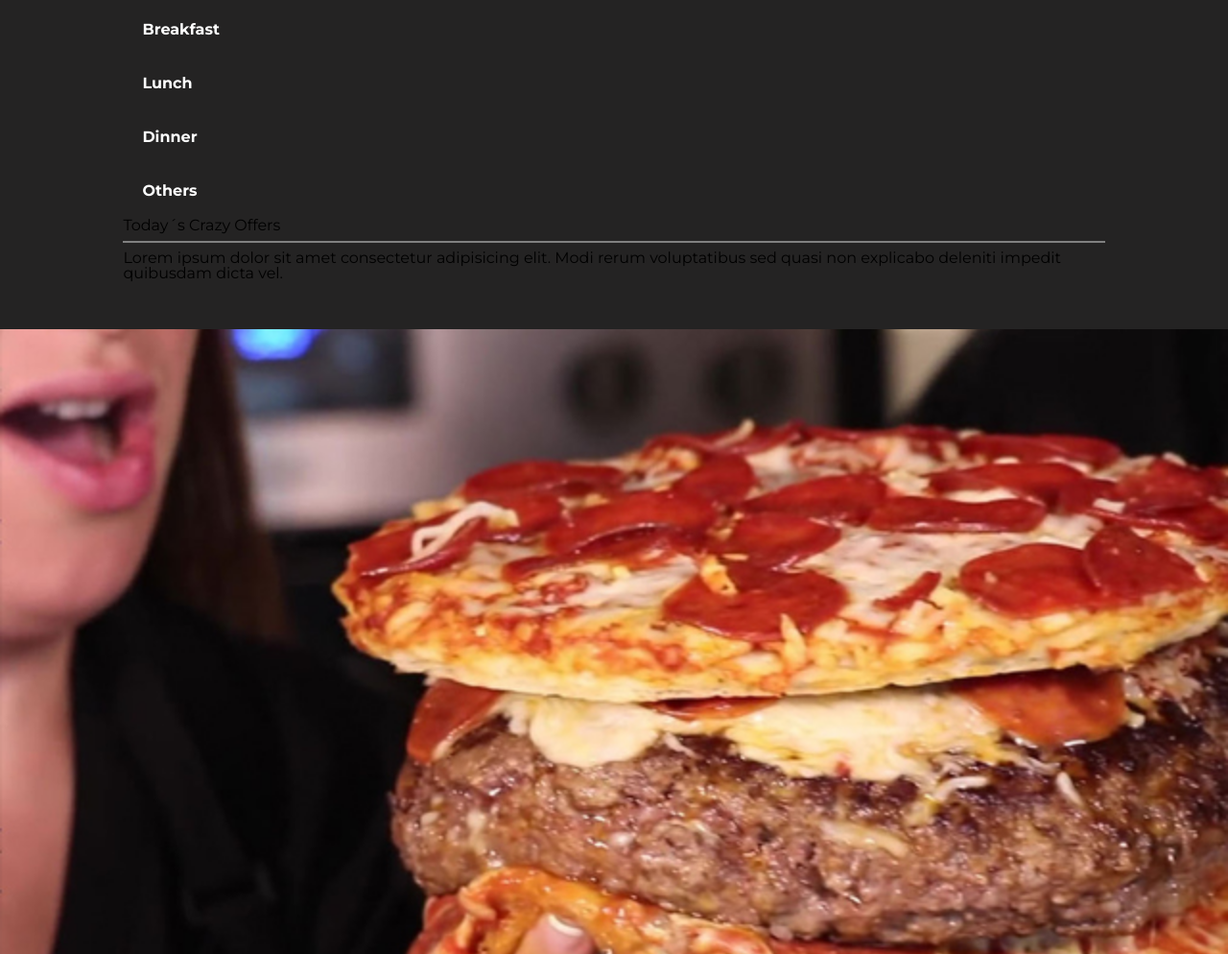
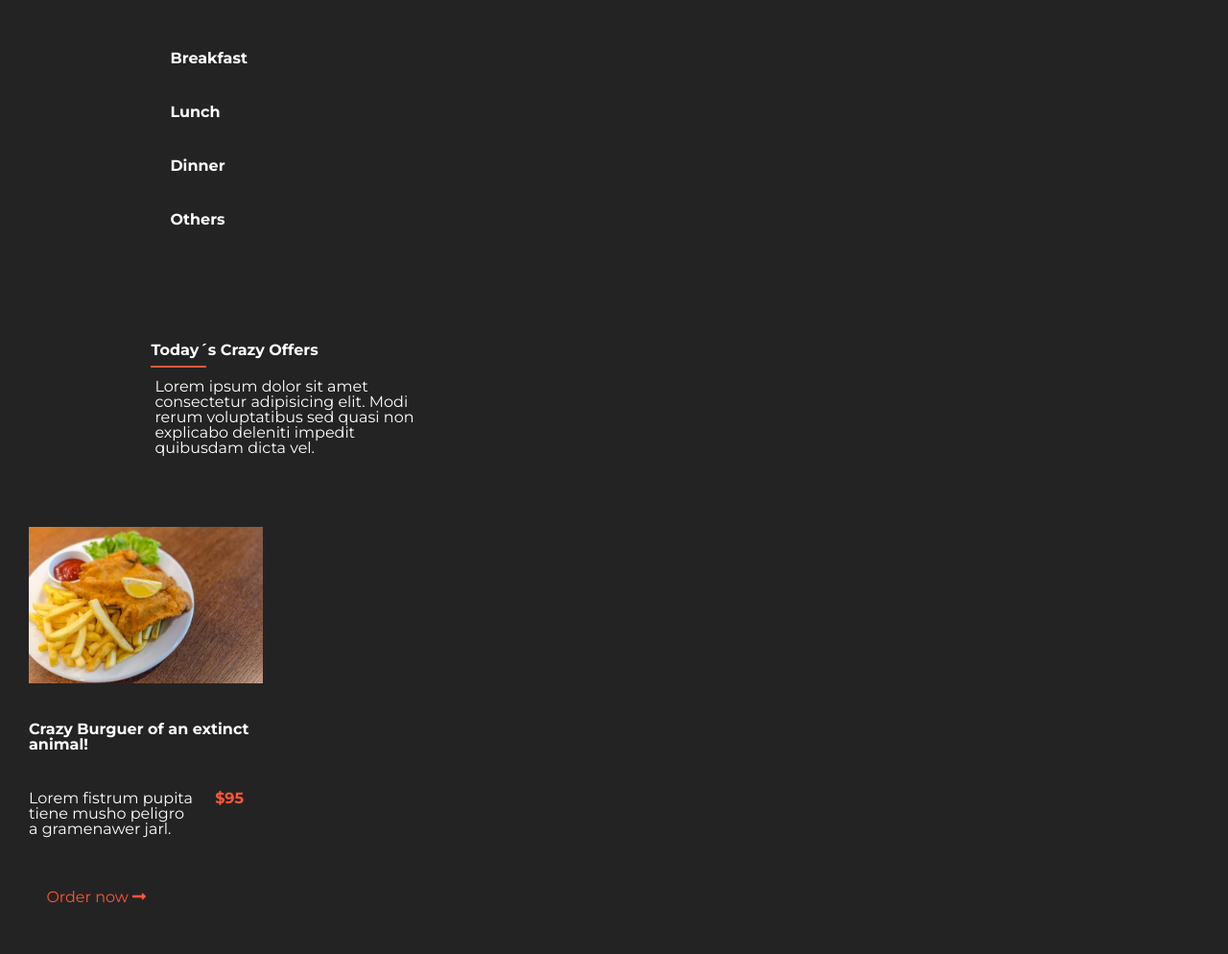
Before and after one commit to RollsKane/hamburguesa, a plain HTML site: page html/menu.html in a window 1280 px wide. Shown: the part 399-1393 px from the top of the page at 96% size. Drawn offline with Linux system fonts and the light colour scheme.

Commit message:
- Working on the menu css

```diff
--- a/css/menu_styles.css
+++ b/css/menu_styles.css
@@ -181,6 +181,7 @@ header nav .menu li a.activo, header nav .menu li a:hover {
 
 main {
     background-color: rgb(36, 35, 35);
+    color: white;
 }
 
 main section.container {
@@ -250,24 +251,84 @@ main .menulist li a {
 /************************************/
 /* Little Title - Today´s Crazy Offers*/
 
-main div.container01 section div.menulist{
-    padding-top: 30px;
+main{
+    padding: 30px;
+}
+main div section .titlelittle{
+    padding-top: 100px;
+}
+
+main div section .titlelittle h2{
+    font-weight: 700;
     color: white;
+}
+
+main div section .titlelittle hr{
+    border-color: #fa573a;
+    /*position: absolute;/*
+     /*Al poner algo en posición absoluta, sale de su contenedor, por lo que necesitamos una medida para que aparezca*/
+    width: 20%;
+    top: -1px;
+    margin-left: 0;
+}
+
+main div section .titlelittle p{
+    padding: 4px;
+}
+
+
+/************************************/
+/************************************/
+
+/* Articles */
+
+main div section h3{
+    padding: 20px 0;
+    font-weight: bold;
+}
+
+main div section p strong{
+    padding: 20px;
+    color: #fa573a;
+    font-weight: bold;
+    float: right;
 
 }
 
-main div.container01 section div.menulist h2{
-    font-weight: 700;
+main div section p{
+    padding-bottom: 20px;
+
 }
 
-main div.container01 section div.menulist hr{
-    border-color: #fa573a;
-    position: absolute;
-    /* Al poner algo en posición absoluta, sale de su contenedor, por lo que necesitamos una medida para que aparezca */
-    width: 100%;
-    top: -1px;
+/* Botón */
+
+main div section .boton {
+    text-decoration: none;
+    display: inline-block;
+    padding: 1.15em;
+    margin: 1em 0;
+    color: #fa573a;
+    border: 1px transparent #fa573a;
+    transition: 1s;
+    background-color: transparent;
+
 }
 
+main div section .boton:hover {
+    color: white;
+    background-color:#fa573a;
+
+}
+
+main div section .boton:hover i {
+    transform: translateX(5px);
+    transition: transform 1s;
+    /* Podemos elegir a qué reglas en concreto afecta el transition */
+}
+
+main div section img{
+    margin: 20px 0;
+}
 
 
 /*************************************/
@@ -340,5 +401,12 @@ footer a {
 
 @media(min-width: 75.0625em)
 {
-
+ .container01{
+     width:30%;
+     display: inline-block;
+ }
+ .container02{
+    width:20%;
+    display: inline-block;
 }
+}
--- a/html/menu.html
+++ b/html/menu.html
@@ -87,10 +87,11 @@ ___  ___
 
         <!--MAIN-->
         <main>
+            <div class="container">
                 <!--CONTAINER 01 - INICIO-->
-            <div class="containter01">
+
                 <!-- Titulo Menu -->
-                <section class="container">
+
                 <section class="container" id="aboutus">
                     <h2 class="titl">Today´s <span>Menu!</span></h2>
                     <div class="underline">
@@ -100,8 +101,8 @@ ___  ___
                 </section>
 
 
-
-
+                <section class="container">
+                    <div class="container01">
                         <!-- Lista Menu -->
                         <div class="menulist">
                             <ul>
@@ -116,22 +117,24 @@ ___  ___
                         <div class="titlelittle">
                             <h2>Today´s Crazy Offers</h2>
                             <hr noshade="noshade"><!-- Quitar bisel del HR -->
-                        <p>Lorem ipsum dolor sit amet consectetur adipisicing elit. Modi rerum voluptatibus sed quasi
+                            <p>Lorem ipsum dolor sit amet consectetur adipisicing elit. Modi rerum voluptatibus sed
+                                quasi
                                 non explicabo deleniti impedit quibusdam dicta vel.</p>
                         </div>
+                </section>
             </div>
             <!--CONTAINER 01 - FIN-->
 
             <!--CONTAINER 02 - INICIO-->
-            <div class="containter02">
+            <div class="container02">
                 <section>
                     <article>
-                        <img src="../img/t1.jpg" alt="hamburguer">
+                        <img src="../img/t3.jpg" alt="hamburguer">
                         <h3>Crazy Burguer of an extinct animal!</h3>
                         <p><strong>$95</strong></p>
                         <p>Lorem fistrum pupita tiene musho peligro a gramenawer jarl.</p>
                         <div>
-                            <a class="boton" href="menu.html">Order now<i class="fas fa-long-arrow-alt-right"></i></a>
+                            <a class="boton" href="menu.html">Order now <i class="fas fa-long-arrow-alt-right"></i></a>
                         </div>
                     </article>
 
@@ -141,23 +144,24 @@ ___  ___
                         <p><strong>$30</strong></p>
                         <p>Lorem fistrum mamaar no te digo trigo por no llamarte Rodrigor no puedor.</p>
                         <div>
-                            <a class="boton" href="menu.html">Order now<i class="fas fa-long-arrow-alt-right"></i></a>
+                            <a class="boton" href="menu.html">Order now <i class="fas fa-long-arrow-alt-right"></i></a>
                         </div>
                     </article>
 
                     <article>
-                        <img src="../img/t3.jpg" alt="hamburguer">
+                        <img src="../img/t1.jpg" alt="hamburguer">
                         <h3>Hamburguer of pizza!!</h3>
                         <p><strong>$95</strong></p>
                         <p>Lorem fistrum pupita tiene musho peligro a gramenawer jarl.</p>
                         <div>
-                            <a class="boton" href="menu.html">Order now<i class="fas fa-long-arrow-alt-right"></i></a>
+                            <a class="boton" href="menu.html">Order now <i class="fas fa-long-arrow-alt-right"></i></a>
                         </div>
                     </article>
 
                     </divclass="containter01">
                     <!--CONTAINER 02 - FIN-->
                 </section>
+            </div>
         </main>
         <!--FIN DEL MAIN-->
 
```
Lines whose indentation alone changed are shown as unchanged.
